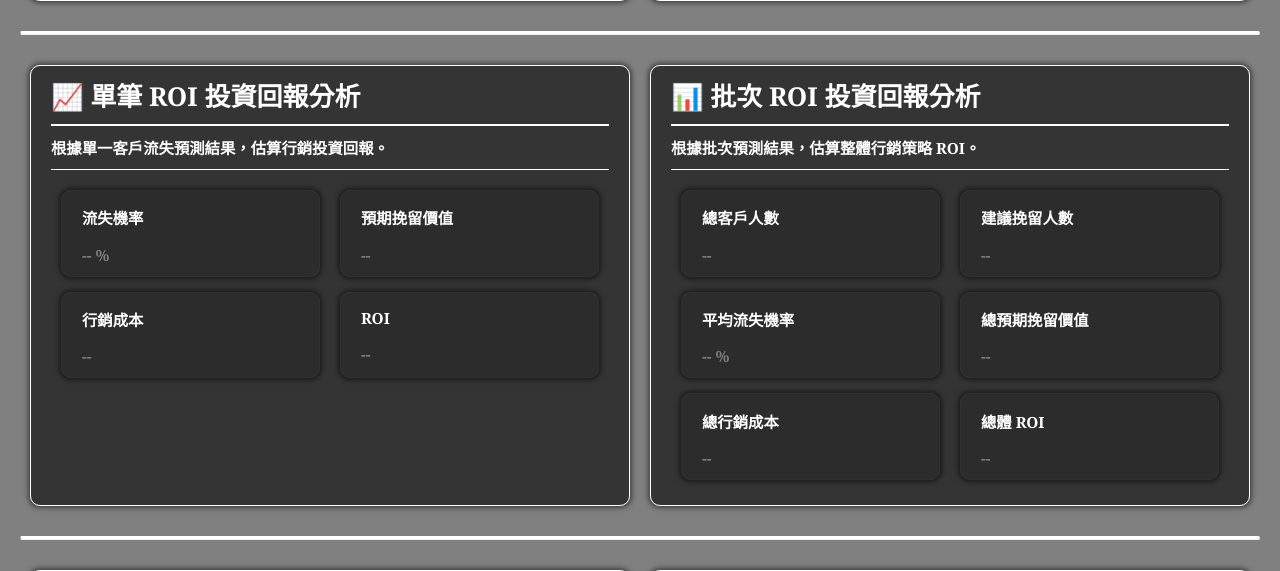
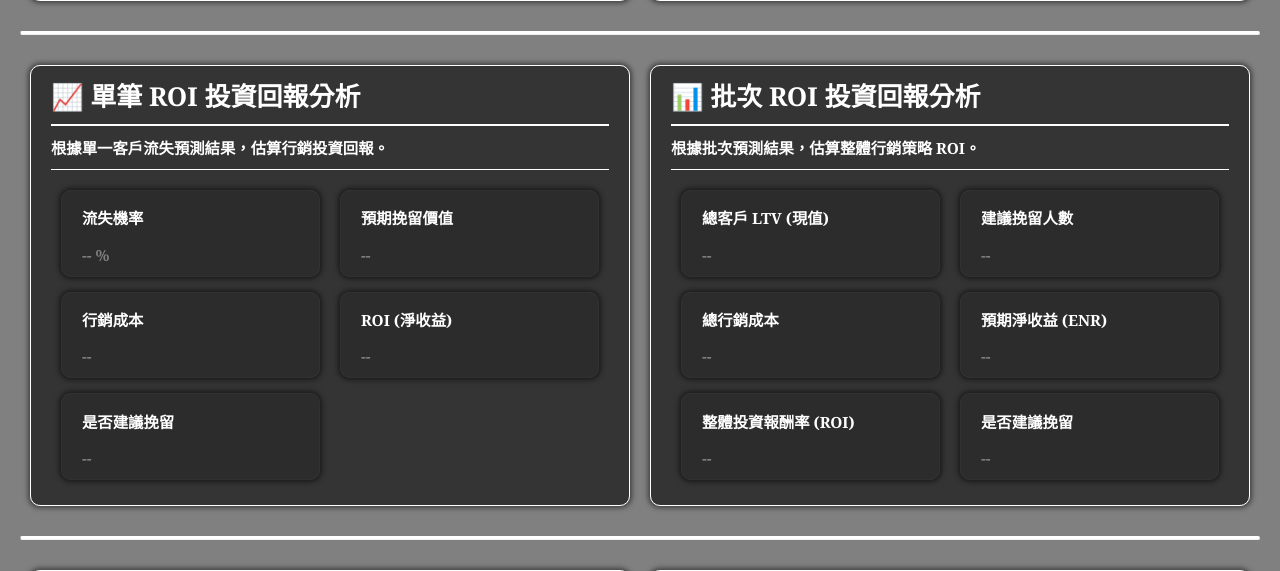
Before and after one commit to xiaoyao3312/Web_Model_Prediction, a Flask app: page /customer_churn_bank_model in a window 1280 px wide. Shown: the part 1369-1940 px from the top of the page. Run offline with Flask 3, Linux system fonts and the light colour scheme; parts of the project's set-up code (start-up, migrations or seed data) failed here and were passed over.

Commit message:
機率不一 但大致功能齊全

```diff
--- a/static/js/customer_churn_bank.js
+++ b/static/js/customer_churn_bank.js
@@ -384,20 +384,38 @@ async function runPredictionAndExplain() {
             throw new Error(predictResult.error || `預測 API 錯誤 (Status: ${predictResponse.status})`);
         }
 
+        // --- 修正點：確保從 predictResult 中取得對應變數 ---
         const churnProb = predictResult.prediction;
-        const readableFeatures = predictResult.readable_features;
+        const readableFeatures = predictResult.readable_features || {}; // 防止後端沒傳導致報錯
         const charts = predictResult.charts || [];
 
+        // --- 1. 計算 ROI 相關數據 ---
+        const customerValue = 20000;
+        const retentionCost = 500;
+        const successRate = 0.20;
+        const expectedValue = churnProb * customerValue * successRate;
+        const netProfit = expectedValue - retentionCost;
+        const isSuggestAction = netProfit > 0;
+
+        // --- 2. 組裝給 AI 的 Full Prompt ---
+        // 現在 readableFeatures 已經被定義了
         const formattedFeatures = Object.keys(readableFeatures)
             .map(key => `- ${key}: ${readableFeatures[key]}`)
             .join('\n');
 
         const fullPrompt =
-            `模型預測的客戶流失機率為 ${(churnProb * 100).toFixed(2)}%。客戶輸入特徵如下：\n${formattedFeatures}\n\n` +
+            `模型預測的客戶流失機率為 ${(churnProb * 100).toFixed(2)}%。\n` +
+            `【財務 ROI 分析數據】(由系統計算得出，請務必參考)：\n` +
+            `- 預期挽留價值: NT$ ${Math.round(expectedValue).toLocaleString()}\n` +
+            `- 挽留行銷成本: NT$ ${retentionCost.toLocaleString()}\n` +
+            `- 淨投資回報 (ROI): NT$ ${Math.round(netProfit).toLocaleString()}\n` +
+            `- 系統建議行動: ${isSuggestAction ? '建議執行挽留' : '不建議挽留'}\n\n` +
+            `客戶輸入特徵如下：\n${formattedFeatures}\n\n` +
             `關鍵特徵影響因素分析:\n${predictResult.explanation_prompt}\n\n` +
-            `請根據以上資訊，並遵循以下使用者指令，提供結構化解釋和行動建議：\n\n【使用者指令】\n${aiPrompt}`;
+            `請根據以上資訊（特別是 ROI 數據與建議行動），提供結構化解釋。注意：你的分析結論必須與系統建議行動保持一致：\n\n【使用者指令】\n${aiPrompt}`;
 
-        const predictionHtml = `<div class="bank-card-hint"> 流失機率 : <span ${churnProb > 0.5 ? 'high-risk' : 'low-risk'}">${(churnProb * 100).toFixed(3)}%</span> ( ${churnProb > 0.5 ? '⚠️ 高風險流失客戶' : '✅ 低風險流失客戶'} ) </div>`;
+        // --- 3. 更新畫面顯示 (Prediction Output) ---
+        const predictionHtml = `<div class="bank-card-hint"> 流失機率 : <span class="${churnProb > 0.5 ? 'high-risk' : 'low-risk'}">${(churnProb * 100).toFixed(2)}%</span> ( ${churnProb > 0.5 ? '⚠️ 高風險流失客戶' : '✅ 低風險流失客戶'} ) </div>`;
         if (predictionOutput) {
             predictionOutput.innerHTML = predictionHtml;
         }
@@ -930,7 +948,7 @@ async function runPredictionOnly() {
 
         // ✨ 修改點 3: 將結果輸出到 predictionOutput
         if (predictionOutput) {
-            predictionOutput.innerHTML = `<div class="bank-card-hint"> 流失機率 : <span ${churnProb > 0.5 ? 'high-risk' : 'low-risk'}>${(churnProb * 100).toFixed(3)} % </span> ( ${churnProb > 0.5 ? '⚠️ 高風險流失客戶' : '✅ 低風險流失客戶'} ) <div>`;
+            predictionOutput.innerHTML = `<div class="bank-card-hint"> 流失機率 : <span ${churnProb > 0.5 ? 'high-risk' : 'low-risk'}>${(churnProb * 100).toFixed(2)} % </span> ( ${churnProb > 0.5 ? '⚠️ 高風險流失客戶' : '✅ 低風險流失客戶'} ) <div>`;
         }
 
         renderChartsFromBase64(charts);
@@ -1112,7 +1130,7 @@ function renderRoiPanel(roiData) {
     // 填入統計數據
     roiTotalLtv.textContent = fmtMoney(roiData.total_ltv);
     roiActionCount.textContent = fmtNum(roiData.actionable_count) + " 位";
-    roiTotalNet.textContent = fmtMoney(roiData.total_net_roi);
+    roiTotalNet.textContent = fmtMoney(roiData.total_net_enr);
     roiCost.textContent = fmtMoney(roiData.retention_cost);
 
     // 填入 Top 5 表格
@@ -1138,62 +1156,63 @@ function renderRoiPanel(roiData) {
 
 
 function updateSingleROI(churnProb) {
+    // 這裡的數值建議與後端 Python 常數保持一致
     const customerValue = 20000;
-    const cost = 1000;
+    const retentionCost = 500;
+    const successRate = 0.20;
 
-    const expectedValue = churnProb * customerValue;
-    const roi = expectedValue - cost;
+    // ENR = (LTV * P * SR) - RC
+    const expectedValue = churnProb * customerValue * successRate;
+    const netProfit = expectedValue - retentionCost;
 
-    document.getElementById('roiSingleProb').textContent =
-        (churnProb * 100).toFixed(2) + ' %';
+    // 填入數據
+    document.getElementById('roiSingleProb').textContent = (churnProb * 100).toFixed(2) + ' %';
+    document.getElementById('roiSingleValue').textContent = 'NT$ ' + Math.round(expectedValue).toLocaleString();
+    document.getElementById('roiSingleCost').textContent = 'NT$ ' + retentionCost.toLocaleString();
 
-    document.getElementById('roiSingleValue').textContent =
-        'NT$ ' + expectedValue.toFixed(0);
+    // 淨收益 ROI
+    const roiEl = document.getElementById('roiSingleResult');
+    roiEl.textContent = 'NT$ ' + Math.round(netProfit).toLocaleString();
+    roiEl.style.color = netProfit >= 0 ? 'var(--success-color)' : 'var(--error-color)';
 
-    document.getElementById('roiSingleCost').textContent =
-        'NT$ ' + cost;
-
-    const roiEl = document.getElementById('roiSingleResult');
-    roiEl.textContent = 'NT$ ' + roi.toFixed(0);
-    roiEl.style.color = roi >= 0 ? 'var(--success-color)' : 'var(--error-color)';
+    // 是否建議挽留 (對應你 HTML 的最後一格)
+    const actionEl = document.getElementById('roiSingleAction');
+    if (netProfit > 0) {
+        actionEl.textContent = "建議執行";
+        actionEl.style.color = 'var(--success-color)';
+    } else {
+        actionEl.textContent = "不具效益";
+        actionEl.style.color = 'var(--error-color)';
+    }
 }
 
-// 修改 customer_churn_bank.js 中的 updateBatchROI 函數
 function updateBatchROI(roiData) {
-    if (!roiData || typeof roiData !== 'object') return;
+    if (!roiData) return;
 
-    // 1. 取得數據
-    // 總人數：從全域變數 globalBatchData (原始 CSV 筆數) 取得
-    const totalCount = globalBatchData.length;
-    // 建議挽留人數：從後端計算好的 roi 物件取得
-    const actionableCount = roiData.actionable_count || 0;
+    // 填入數據
+    document.getElementById('roiBatchTotalLtv').textContent = 'NT$ ' + Math.round(roiData.total_ltv).toLocaleString();
+    document.getElementById('roiBatchActionableCount').textContent = roiData.actionable_count + " 位";
+    document.getElementById('roiBatchCost').textContent = 'NT$ ' + Math.round(roiData.retention_cost).toLocaleString();
 
-    const totalCost = roiData.retention_cost || 0;
-    const netRoi = roiData.total_net_roi || 0;
-    const expectedReturn = roiData.expected_return || 0;
+    // 預期淨收益 (ENR)
+    const netEnrEl = document.getElementById('roiBatchNetEnr');
+    netEnrEl.textContent = 'NT$ ' + Math.round(roiData.total_net_enr).toLocaleString();
+    netEnrEl.style.color = roiData.total_net_enr >= 0 ? 'var(--success-color)' : 'var(--error-color)';
 
-    // 2. 更新畫面
-    // 填入總人數
-    document.getElementById('roiBatchTotalCount').textContent = totalCount;
-    // 填入建議挽留人數
-    document.getElementById('roiBatchActionableCount').textContent = actionableCount;
+    // 整體 ROI %
+    const roiPctEl = document.getElementById('roiBatchRoi');
+    roiPctEl.textContent = (roiData.total_roi * 100).toFixed(2) + ' %';
+    roiPctEl.style.color = roiData.total_roi >= 0 ? 'var(--success-color)' : 'var(--error-color)';
 
-    // 計算平均流失機率
-    if (totalCount > 0) {
-        const avgProb = globalBatchData.reduce((s, r) => s + r.probability, 0) / totalCount;
-        document.getElementById('roiBatchProb').textContent = (avgProb * 100).toFixed(2) + ' %';
+    // 整體策略建議
+    const batchActionEl = document.getElementById('roiBatchAction');
+    if (roiData.actionable_count > 0) {
+        batchActionEl.textContent = "建議對目標名單執行";
+        batchActionEl.style.color = 'var(--success-color)';
+    } else {
+        batchActionEl.textContent = "目前無獲利目標";
+        batchActionEl.style.color = 'var(--error-color)';
     }
-
-    // 金額部分加上千分位
-    document.getElementById('roiBatchValue').textContent =
-        'NT$ ' + Math.round(expectedReturn).toLocaleString();
-
-    document.getElementById('roiBatchCost').textContent =
-        'NT$ ' + Math.round(totalCost).toLocaleString();
-
-    const roiEl = document.getElementById('roiBatchResult');
-    roiEl.textContent = 'NT$ ' + Math.round(netRoi).toLocaleString();
-    roiEl.style.color = netRoi >= 0 ? 'var(--success-color)' : 'var(--error-color)';
 }
 
 // 1. 全域變數定義
--- a/templates/customer_churn_bank.html
+++ b/templates/customer_churn_bank.html
@@ -242,45 +242,51 @@
                         <p class="feature-item-label">行銷成本</p>
                         <span id="roiSingleCost" class="feature-item-value">--</span>
                     </div>
-                    <div class="feature-item highlight-item"> <p class="feature-item-label">ROI</p>
+                    <div class="feature-item highlight-item">
+                        <p class="feature-item-label">ROI (淨收益)</p>
                         <span id="roiSingleResult" class="feature-item-value">--</span>
                     </div>
+
+                    <div class="feature-item highlight-item">
+                        <p class="feature-item-label">是否建議挽留</p>
+                        <span id="roiSingleAction" class="feature-item-value">--</span>
+                    </div>
+
                 </div>
             </div>
 
 
             <div class="bank-card bank-roi-batch">
                 <div class="bank-card-title">📊 批次 ROI 投資回報分析</div>
-                <div class="bank-card-hint">
-                    根據批次預測結果，估算整體行銷策略 ROI。
-                </div>
+                <div class="bank-card-hint">根據批次預測結果，估算整體行銷策略 ROI。</div>
 
                 <div id="roiBatchContent" class="bank-card-roi-grid">
                     <div class="feature-item">
-                        <p class="feature-item-label">總客戶人數</p>
-                        <span id="roiBatchTotalCount" class="feature-item-value">--</span>
+                        <p class="feature-item-label">總客戶 LTV (現值)</p>
+                        <span id="roiBatchTotalLtv" class="feature-item-value">--</span>
                     </div>
-
                     <div class="feature-item">
                         <p class="feature-item-label">建議挽留人數</p>
                         <span id="roiBatchActionableCount" class="feature-item-value">--</span>
                     </div>
                     <div class="feature-item">
-                        <p class="feature-item-label">平均流失機率</p>
-                        <span id="roiBatchProb" class="feature-item-value">-- %</span>
-                    </div>
-                    <div class="feature-item">
-                        <p class="feature-item-label">總預期挽留價值</p>
-                        <span id="roiBatchValue" class="feature-item-value">--</span>
-                    </div>
-                    <div class="feature-item">
                         <p class="feature-item-label">總行銷成本</p>
                         <span id="roiBatchCost" class="feature-item-value">--</span>
                     </div>
+                    <div class="feature-item">
+                        <p class="feature-item-label">預期淨收益 (ENR)</p>
+                        <span id="roiBatchNetEnr" class="feature-item-value">--</span>
+                    </div>
                     <div class="feature-item highlight-item">
-                        <p class="feature-item-label">總體 ROI</p>
-                        <span id="roiBatchResult" class="feature-item-value">--</span>
+                        <p class="feature-item-label">整體投資報酬率 (ROI)</p>
+                        <span id="roiBatchRoi" class="feature-item-value">--</span>
                     </div>
+
+                    <div class="feature-item highlight-item">
+                        <p class="feature-item-label">是否建議挽留</p>
+                        <span id="roiBatchAction" class="feature-item-value">--</span>
+                    </div>
+
                 </div>
             </div>
 
@@ -364,6 +370,7 @@
 
                 <div class="bank-card-hint">請點擊批次分析結果列表中的任一列，以查看詳細特徵。</div>
                 <div id="featureGrid">
+
                     <div class="feature-item">
                         <p class="feature-item-label">客戶年齡</p>
                         <span class="feature-item-value" data-target="Age">---</span>
```
Also changed, not shown: services/customer_churn_bank_service.py (+6 -17 lines).
